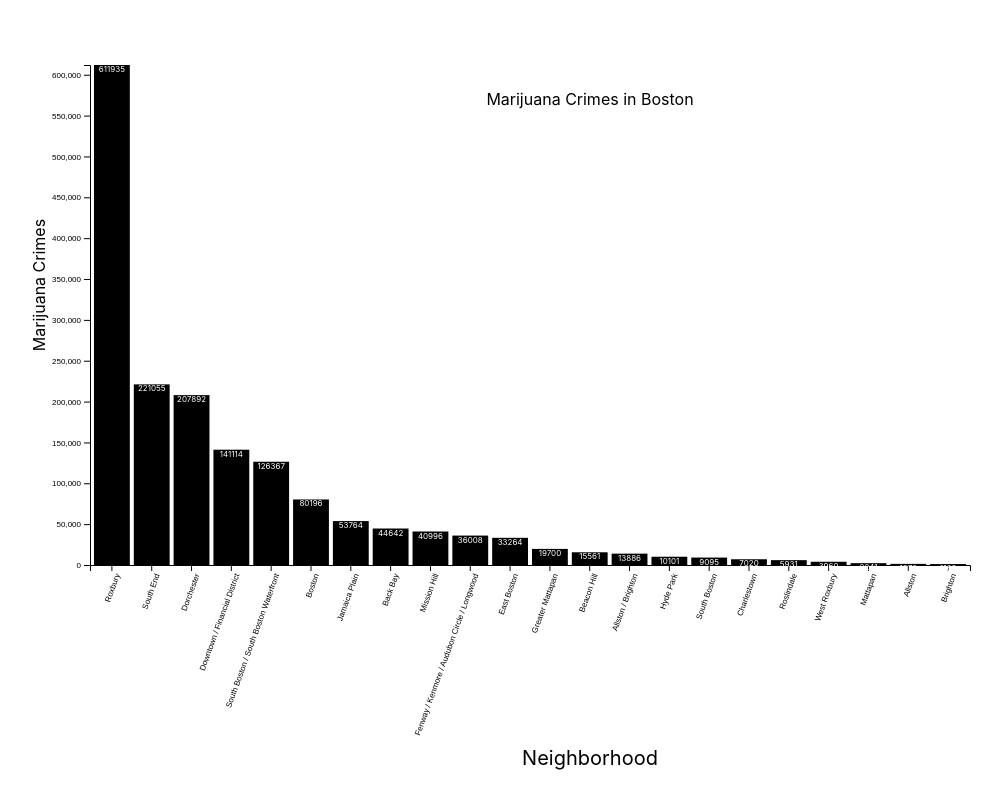
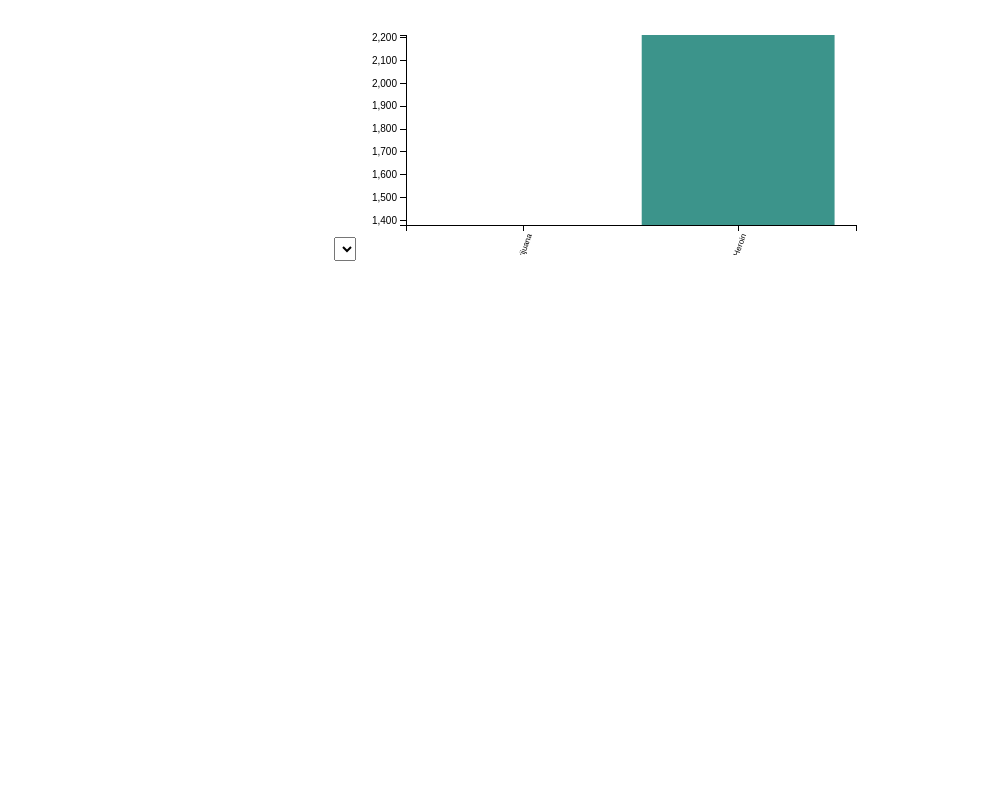
Before and after one commit to cs171crime/FinalProjectBarchart, a plain HTML site: page Barchart/index.html in a window 1280 px wide. Shown: the part 51-860 px from the top of the page, without its empty margins (20-1022 px from the left). After the commit the page ends 800 px from the top, so only its background shows below. Drawn offline with Linux system fonts and the light colour scheme.

Commit message:
Added Dynamic Filtering, but won't show 'by neighborhood' - debugging

```diff
--- a/Barchart/index.html
+++ b/Barchart/index.html
@@ -28,8 +28,8 @@
 
 <!-- Completed: data loading, bar chart rendering -->
 <!--<script src="js/barchartHeroin.js"></script>-->
-<script src="js/barchartWeed.js"></script>
-<!-- <script src="js/barchart.js"></script> -->
+<script src="js/barchart.js"></script>
+<!-- <script src="js/defunctBarchartImplementation.js"></script> -->
 
 <!-- ****** TODO: FILTER DATA, DISPLAY BAR CHART & KEY FIGURES ****** -->
 <!--<script src="js/main.js"></script>-->
--- a/Barchart/js/barchart.js
+++ b/Barchart/js/barchart.js
@@ -1,82 +1,145 @@
+//Data Struct for Crime Type
+var crimeFields = ["Marijuana", "Heroin"];
 
-/*****************************************/
-/*   DRAW BAR CHART - ALREADY COMPLETE   */
-/*****************************************/
+//Load Data
+d3.csv("data/allData.csv", function(error, data) {
+    var crimeMap = {};
+    data.forEach(function(d) {
+        var crime = d.neighborhood;
+        crimeMap[crime] = [];
 
-// Chart area
-var margin = {top: 60, right: 20, bottom: 40, left: 80},
-    width = $('#chart-area').width() - margin.left - margin.right,
-    height = 400 - margin.top - margin.bottom;
+        // { cerealName: [ bar1Val, bar2Val, ... ] }
+        crimeFields.forEach(function(field) {
+            crimeMap[crime]
+                .push( +d[field] );
+        });
 
-width = width > 600 ? 600 : width;
-width = width < 400 ? 400 : width;
+        data.forEach(function (d) {
+            d.Marijuana = +d.Marijuana;
+            d.Heroin = +d.Heroin;
+        });
+    });
+    makeVis(crimeMap);
+});
 
-//Create SVG Canvas
-var svg = d3.select("#chart-area").append("svg")
-    .attr("width", width + margin.left + margin.right)
-    .attr("height", height + margin.top + margin.bottom)
-    .append("g")
-    .attr("transform", "translate(" + margin.left + "," + margin.top + ")");
+var makeVis = function(crimeMap) {
 
-//Load Data (Check to see if data/FINALheroinbyhood notation is correct!)
-d3.csv("data/heroinData.csv", function(error, data) {
+    // Define dimensions of vis
+    var margin = { top: 30, right: 50, bottom: 30, left: 50 },
+        width  = 550 - margin.left - margin.right,
+        height = 250 - margin.top  - margin.bottom;
 
-    //Go through data, convert 'string' to numerical data so as to visualize
-    data.forEach(function (d) {
-        d.HeroinCrimes = +d.HeroinCrimes;
-    });
+    // Make x scale
+    var xScale = d3.scaleBand()
+        .domain(crimeFields)
+        .range([0,width])
+        .padding(.1);
 
-    //Set domain
-    xScale.domain(data.map(function (d) {
-        return d.neighborhood;
-    }));
+    //Create yScale - domain to be defined on "bar update"
+    var yScale = d3.scaleLinear()
+        .range([height, 0]);
 
-    //Set Range
-    yScale.domain([0, d3.max(data, function (d) {
-        return d.HeroinCrimes;
-    })]);
+    /*var xScale = d3.scaleBand()
+        .domain(data.map((d) => d.neighborhood))
+        .padding(.1); */
 
-    xScale = d3.scaleBand()
-        .domain(data.map(d => d.neighborhood))
-        .range([margin.left, width - margin.right])
-        .padding(0.1);
-
-    yScale = d3.scaleLinear()
-        .domain([0, d3.max(data, d => d.HeroinCrimes)]).nice()
-        .range([height - margin.bottom, margin.top]);
+    //Draw Canvas
+    //Set SVG
+    var svg = d3.select("#chart-area")
+        .append("svg")
+        .attr("width", width + margin.left + margin.right)
+        .attr("height", height + margin.top + margin.bottom)
+        .append("g")
+        .attr("transform", "translate(" + margin.left + "," + margin.top + ")");
 
     //Create xAxis
-    var xAxis = d3.axisBottom()
-        .scale(x);
+    var xAxis = d3.axisBottom(xScale);
 
-    //Create yAxis
-    var yAxis = d3.axisLeft()
-        .scale(y);
-
-
+    //Add xAxis to canvas - translate and fix ticks
     svg.append("g")
         .attr("class", "x axis")
-        .attr("transform", "translate(0," + height + ")")
-        .call(xAxis);
+        .attr("transform","translate(0," + height + ")")
+        .call(xAxis)
+        .selectAll("text")
+        .attr("transform", "rotate(-70)")
+        .attr("dx", "-.8em")
+        .attr("dy",".25em")
+        .style("text-anchor", "end")
+        .style("font-size", "8px");
 
+    // Create yAxis
+    var yAxis = d3.axisLeft(yScale);
 
-    svg.append("g")
+    // Add yAxis to canvas
+    var yAxisHandleForUpdate = svg.append("g")
         .attr("class", "y axis")
         .call(yAxis);
 
-    svg.selectAll("bar")
-        .data(data)
-        .enter().append("rect")
-        .style("fill", "steelblue")
-        .attr("x", function (d) {
-            return x(d.neighborhood);
-        })
-        .attr("width", x.bandwidth())
-        .attr("y", function (d) {
-            return y(d.HeroinCrimes);
-        })
-        .attr("height", function (d) {
-            return height - y(d.value);
+    yAxisHandleForUpdate.append("text")
+        .attr("transform", "rotate(-90)")
+        .attr("y", 6)
+        .attr("dy", ".71em")
+        .style("text-anchor", "end")
+        .text("Value");
+
+    var updateBars = function(data) {
+        // First update the y-axis domain to match data
+        yScale.domain( d3.extent(data) );
+        yAxisHandleForUpdate.call(yAxis);
+
+        var bars = svg.selectAll(".bar").data(data);
+
+        // Add bars for new data
+        bars.enter()
+            .append("rect")
+            .attr("class", "bar")
+            .attr("x", function(d,i) {
+                return xScale( crimeFields[i] );
+            })
+            .attr("width", xScale.bandwidth())
+            .attr("y", function(d,i) {
+                return yScale(d);
+            })
+            .attr("height", function(d,i) {
+                return height - yScale(d);
+            });
+
+        // Update old ones, already have x / width from before
+        bars
+            .transition().duration(250)
+            .attr("y", function(d,i) {
+                return yScale(d);
+            })
+            .attr("height", function(d,i) {
+                return height - yScale(d);
+            });
+
+        // Remove old ones
+        bars.exit().remove();
+    };
+
+    // Handler for dropdown value change
+    var dropdownChange = function() {
+        var newCrime = d3.select(this).property('value'),
+            newData   = crimeMap[newCrime];
+        updateBars(newData);
+    };
+
+    // Get names of cereals, for dropdown
+    var crimes = Object.keys(crimeMap).sort();
+
+    var dropdown = d3.select("#chart-area")
+        .insert("select", "svg")
+        .on("change", dropdownChange);
+
+    dropdown.selectAll("option")
+        .data(crimes)
+        .enter()
+        .append("option")
+        .attr("value", function (d) {
+            return d;
         });
 
-});
+    var initialData = crimeMap[ crimes[0] ];
+    updateBars(initialData);
+};
--- a/Barchart/js/barchartWeed.js
+++ b/Barchart/js/barchartWeed.js
@@ -14,6 +14,12 @@ var svg = d3.select("#chart-area").append("svg")
     .attr("height", 2500)
     .append("g")
     .attr("transform", "translate(60,60)");
+
+const barGroups = svg.selectAll()
+    .data(data)
+    .enter()
+    .append('g');
+
 
 //Load Data (Check to see if data/heroinData notation is correct!)
 d3.csv("data/weedData.csv", function(error, data) {
@@ -69,6 +75,7 @@ d3.csv("data/weedData.csv", function(error, data) {
         .attr('height', (d) => height - yScale(d.MarijuanaCrimes))
         .attr('width', xScale.bandwidth());
 
+
     //Add Labels for y axis
     svg.append('text')
         .attr('x', -220)
```
Also changed, not shown: Barchart/js/defunctBarchartImplementation.js (added, +82 -0 lines).
